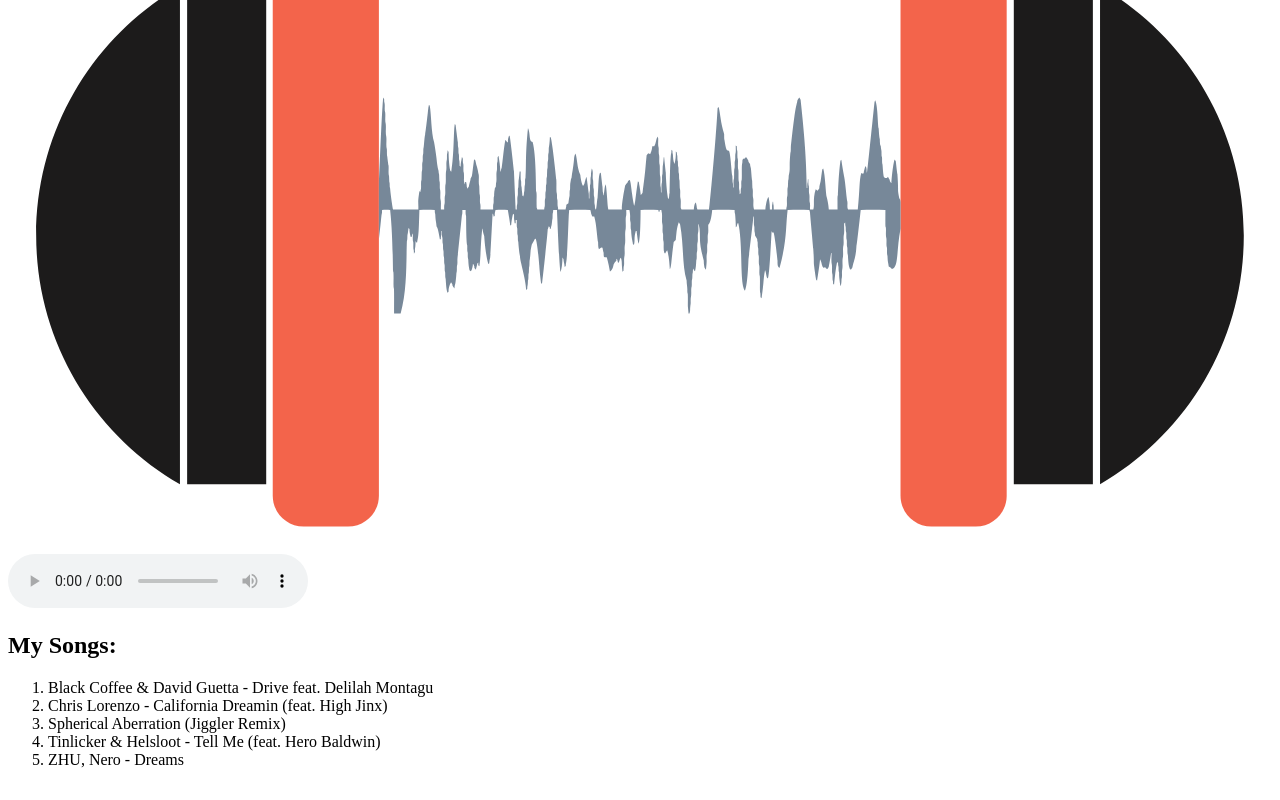
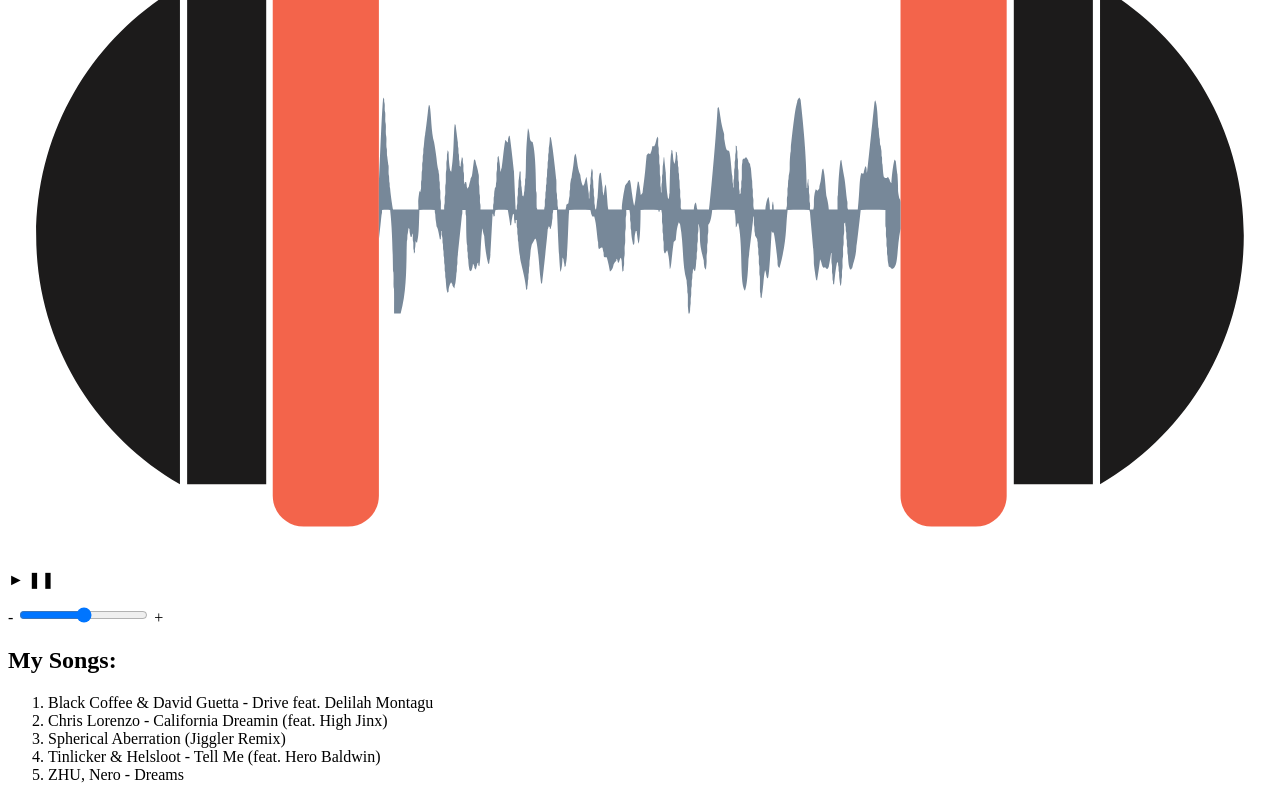
Before and after one commit to fernandogbz/music-player-app, a plain HTML site: page index.html in a window 1280 px wide. Shown: the part 509-1309 px from the top of the page. Drawn offline with Linux system fonts and the light colour scheme.

Commit message:
Custom audio controls

```diff
--- a/index.html
+++ b/index.html
@@ -9,10 +9,25 @@
 	<body>
 		<div class="player">
 			<img src="headphones.svg" alt="headphones image" />
-			<audio id="player" controls>
-				<source id="source" src="songs/Black-Coffee-&-David Guetta-Drivefeat.DelilahMontagu.mp3" />
+			<audio id="player">
+				<source id="source" />
 				Audio not supported
 			</audio>
+
+      <div id="controls">
+        <p id="currentSong"></p>
+        <div class="controls-wrapper">
+          <span>&#9658;</span>
+          <span>&#10074;&#10074;</span>
+        </div>
+        <p>
+          <div class="volume">
+            <span>-</span>
+            <input type="range" id="volumeSlider" min="0" max="1" step="0.01">
+            <span>+</span>
+          </div>
+        </p>
+      </div>
 
 			<h2>My Songs:</h2>
 			<div id="songList">
```
